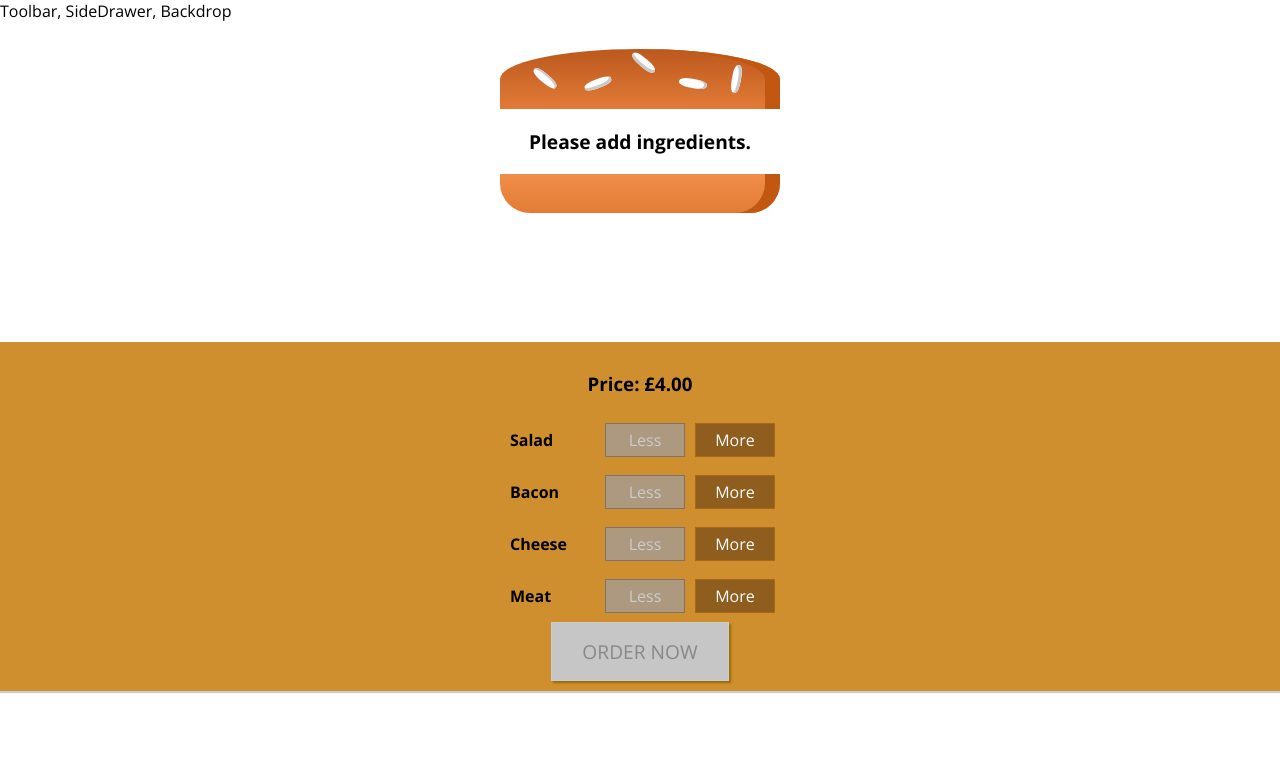
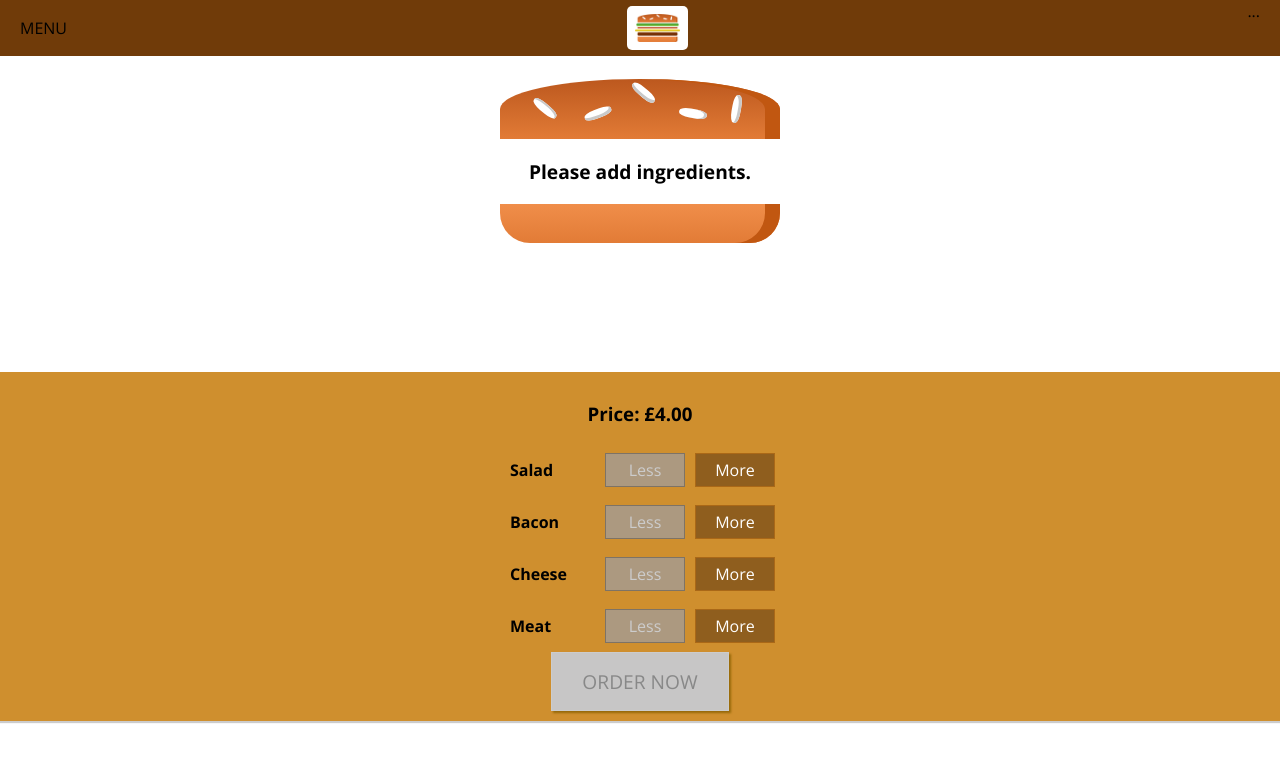
Before and after one commit to danielzucchi/burger-builder, a React app: page / in a window 1280 px wide. Shown: the top 762 px of the page. Built offline with nearby package versions, Linux system fonts and the light colour scheme.

Commit message:
Add navbar

```diff
--- a/src/components/Burger/OrderSummary/OrderSummary.js
+++ b/src/components/Burger/OrderSummary/OrderSummary.js
@@ -17,6 +17,7 @@
       <h3>Your Order</h3>
       <p>Burger with following ingredients:</p>
       <ul>{ingredientSummary}</ul>
+      <h3>Total Price: £{props.price.toFixed(2)}</h3>
       <p>Continue to Checkout</p>
       <Button btnType="Danger" clicked={props.purchaseCancelled}>
         GO BACK
--- a/src/components/Layout/Layout.css
+++ b/src/components/Layout/Layout.css
@@ -1,3 +1,3 @@
 .Content {
-  margin-top: 20px;
+  margin-top: 72px;
 }
--- a/src/components/Layout/Layout.js
+++ b/src/components/Layout/Layout.js
@@ -1,12 +1,13 @@
 import React from "react";
 import Aux from "../../hoc/Aux";
 import classes from "./Layout.css";
+import Toolbar from "../Nav/Toolbar/Toolbar";
 
 const layout = props => (
-    <Aux>
-        <div>Toolbar, SideDrawer, Backdrop</div>
-        <main className={classes.Content}>{props.children}</main>
-    </Aux>
+  <Aux>
+    <Toolbar />
+    <main className={classes.Content}>{props.children}</main>
+  </Aux>
 );
 
 export default layout;
--- /dev/null
+++ b/src/components/Logo/Logo.css
@@ -0,0 +1,11 @@
+.Logo {
+  background-color: white;
+  padding: 8px;
+  height: 80%;
+  box-sizing: border-box;
+  border-radius: 5px;
+}
+
+.Logo img {
+  height: 100%;
+}
--- /dev/null
+++ b/src/components/Logo/Logo.js
@@ -0,0 +1,11 @@
+import React from "react";
+import burgerLogo from "../../assets/images/burger-logo.png";
+import classes from "./Logo.css";
+
+const logo = props => (
+  <div className={classes.Logo}>
+    <img src={burgerLogo} alt="BurgerBuilder" />
+  </div>
+);
+
+export default logo;
--- /dev/null
+++ b/src/components/Nav/Toolbar/Toolbar.css
@@ -0,0 +1,18 @@
+.Toolbar {
+  height: 56px;
+  width: 100%;
+  position: fixed;
+  top: 0;
+  left: 0;
+  background-color: #703b09;
+  display: flex;
+  justify-content: space-between;
+  align-items: center;
+  padding: 0 20px;
+  box-sizing: border-box;
+  z-index: 90;
+}
+
+.Toolbar nav {
+  height: 100%;
+}
--- /dev/null
+++ b/src/components/Nav/Toolbar/Toolbar.js
@@ -0,0 +1,13 @@
+import React from "react";
+import classes from "./Toolbar.css";
+import Logo from "../../Logo/Logo";
+
+const toolbar = props => (
+  <header className={classes.Toolbar}>
+    <div>MENU</div>
+    <Logo />
+    <nav>...</nav>
+  </header>
+);
+
+export default toolbar;
--- a/src/containers/BurgerBuilder/BurgerBuilder.js
+++ b/src/containers/BurgerBuilder/BurgerBuilder.js
@@ -94,8 +94,12 @@
           show={this.state.purchasing}
           modalClosed={this.purchaseCancelHandler}
         >
-          <OrderSummary ingredients={this.state.ingredients} purchaseCancelled={this.purchaseCancelHandler}
-          purchaseContinued={this.purchaseContinueHandler} />
+          <OrderSummary
+            ingredients={this.state.ingredients}
+            purchaseCancelled={this.purchaseCancelHandler}
+            purchaseContinued={this.purchaseContinueHandler}
+            price={this.state.totalPrice}
+          />
         </Modal>
         <Burger ingredients={this.state.ingredients} />
         <BuildControls
```
Also changed, not shown: src/assets/images/burger-logo.png (added).
